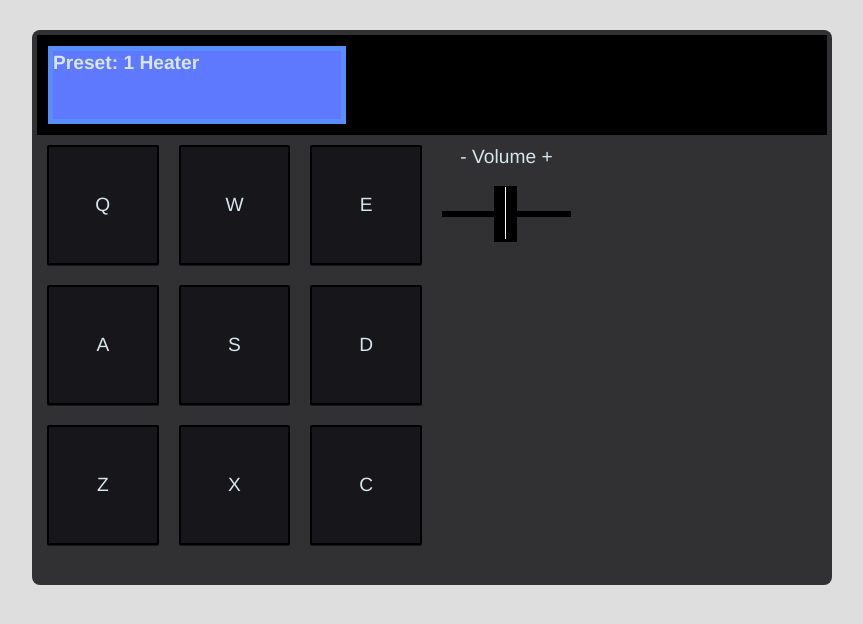
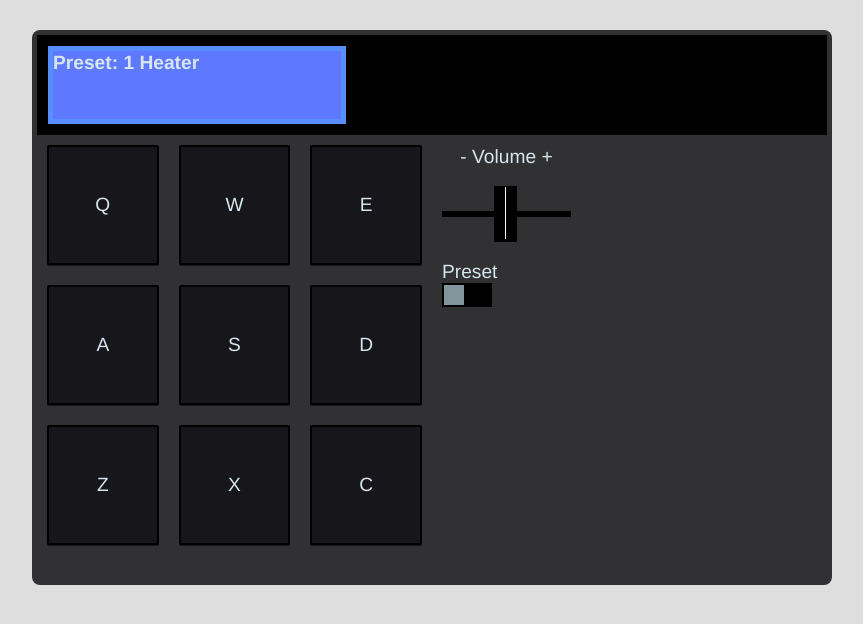
Before and after one commit to Dmakrakis/drum-machine-app, a React (Create React App) app: page / in a window 1280 px wide. Shown: the top 624 px of the page, without its empty margins (208-1071 px from the left). Built offline with nearby package versions, Linux system fonts and the light colour scheme.

Commit message:
preset change

```diff
--- a/src/App.js
+++ b/src/App.js
@@ -15,7 +15,15 @@ function App() {
   const updateDisplay = (name) => {
     setDisplay(name);
   };
-
+  const changeBank = () => {
+    if (padState.padBank === padBanks.heater) {
+      setPadState({ ...padState, padBank: padBanks.chord });
+      setDisplay("Preset: 2 Chord");
+    } else {
+      setPadState({ ...padState, padBank: padBanks.heater });
+      setDisplay("Preset: 1 Heater");
+    }
+  };
   const updateVolume = (e) => {
     setPadState({
       ...padState,
@@ -37,7 +45,11 @@ function App() {
           volume={padState.volume}
         />
         <div className="settings-container">
-          <Settings volume={padState.volume} updateVolume={updateVolume} />
+          <Settings
+            volume={padState.volume}
+            updateVolume={updateVolume}
+            changeBank={changeBank}
+          />
         </div>
       </div>
     </div>
--- a/src/Components/Settings.js
+++ b/src/Components/Settings.js
@@ -1,6 +1,6 @@
 import React from "react";
 
-const Settings = ({ volume, updateVolume }) => {
+const Settings = ({ volume, updateVolume, changeBank }) => {
   return (
     <div>
       <div id="volume" className="setting">
@@ -14,6 +14,14 @@ const Settings = ({ volume, updateVolume }) => {
           onChange={updateVolume}
         />
       </div>
+
+      <div id="bank" className="bank">
+        <label style={{ display: "block" }}>Preset</label>
+        <label className="switch" style={{ display: "block" }}>
+          <input type="checkbox" id="bank-change" onChange={changeBank} />
+          <span class="slider"></span>
+        </label>
+      </div>
     </div>
   );
 };
--- a/src/index.css
+++ b/src/index.css
@@ -99,11 +99,63 @@ code {
 .settings-container {
   display: flex;
   padding: 10px;
+  justify-content: space-between;
+  flex-wrap: wrap;
 }
 
 #volume {
   text-align: center;
 }
+/* The switch - the box around the slider */
+.switch {
+  position: relative;
+  display: inline-block;
+  width: 50px;
+  height: 24px;
+}
 
-#volumeVal {
+/* Hide default HTML checkbox */
+.switch input {
+  opacity: 0;
+  width: 0;
+  height: 0;
 }
+
+/* The slider */
+.slider {
+  position: absolute;
+  cursor: pointer;
+  top: 0;
+  left: 0;
+  right: 0;
+  bottom: 0;
+  background-color: #000;
+  -webkit-transition: 0.4s;
+  transition: 0.4s;
+}
+
+.slider:before {
+  position: absolute;
+  content: "";
+  height: 20px;
+  width: 20px;
+  left: 2px;
+  bottom: 2px;
+  background-color: #82959c;
+  -webkit-transition: 0.4s;
+  transition: 0.4s;
+}
+
+input:checked + .slider {
+  background-color: #000;
+}
+
+input:focus + .slider {
+  box-shadow: 0 0 1px #2196f3;
+}
+
+input:checked + .slider:before {
+  -webkit-transform: translateX(26px);
+  -ms-transform: translateX(26px);
+  transform: translateX(26px);
+}
```
